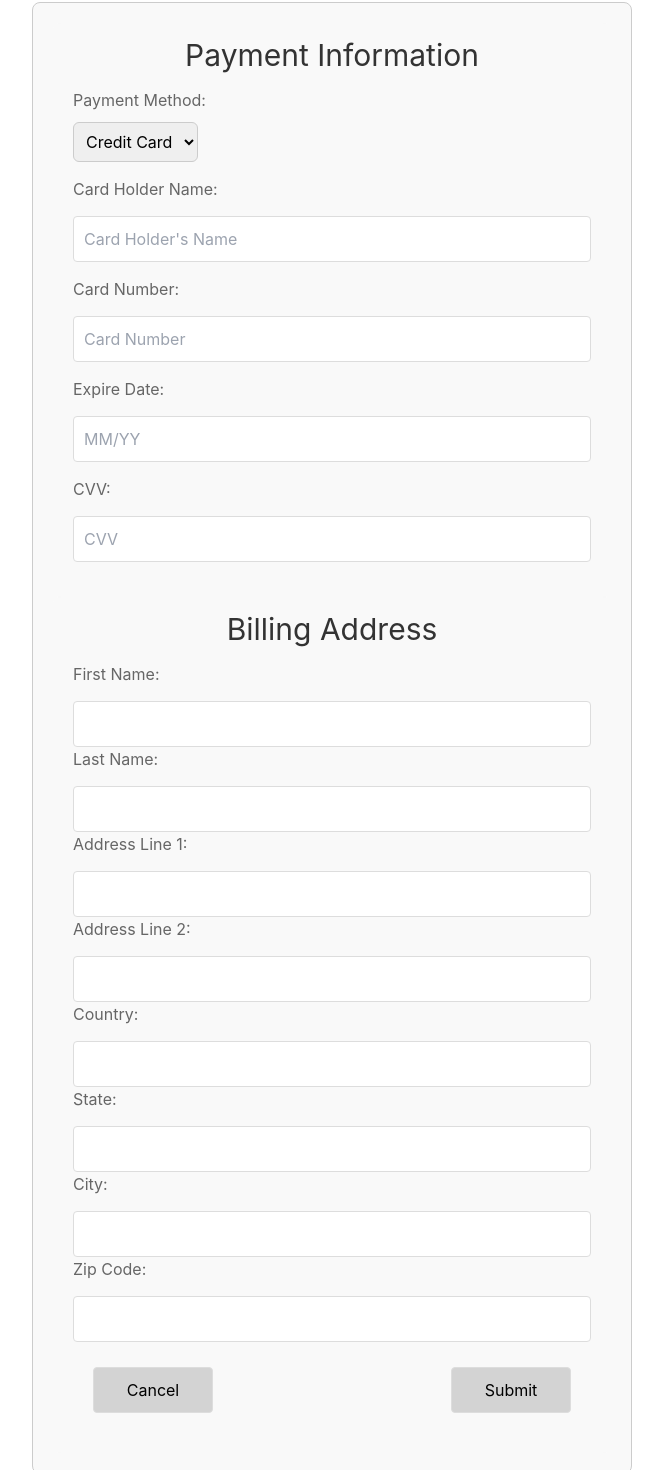
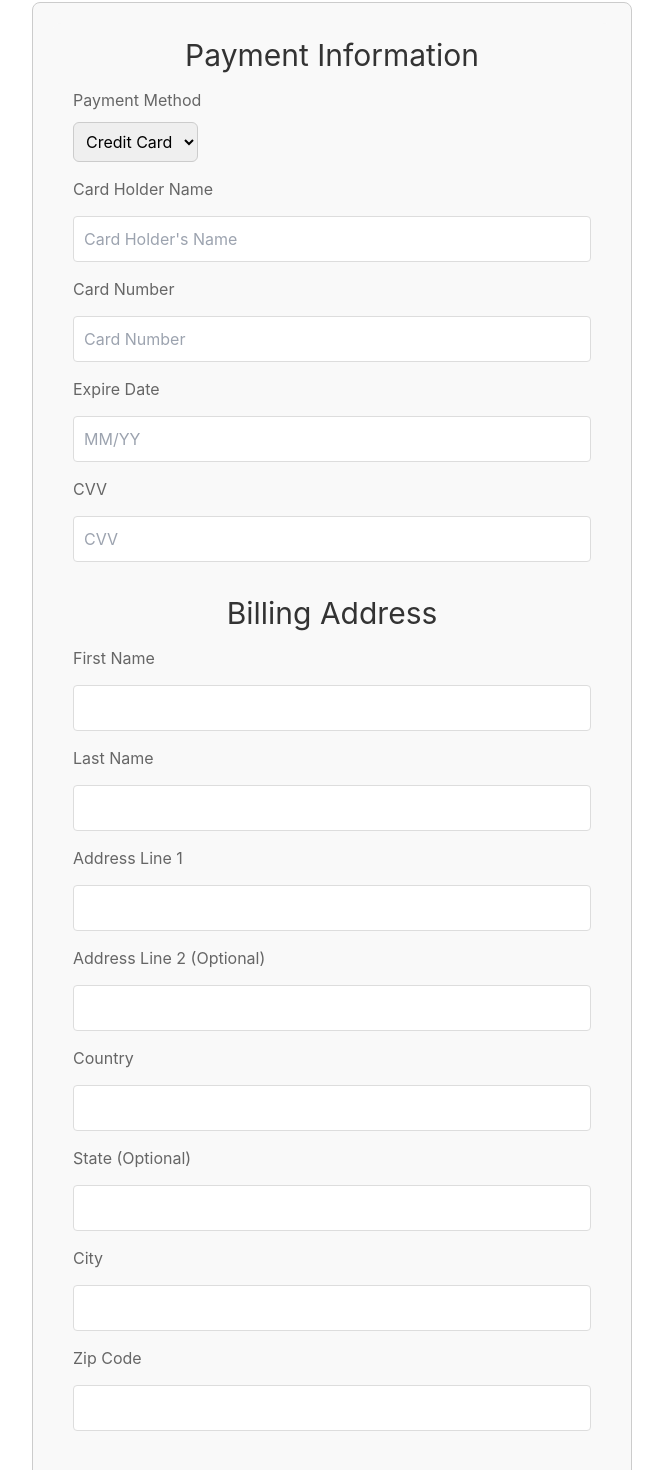
Before and after one commit to zephyr-jchen/computer-store-web, a React (Create React App) app in the folder computerstore/: page /payment in a window 1280 px wide. Shown: the part 18-1488 px from the top of the page, without its empty margins (308-971 px from the left). Built offline with nearby package versions, Linux system fonts and the light colour scheme.

Commit message:
1. update the structure of Payment page 2. add validations for some fields, eg. mandatory fields, field format, etc

```diff
--- a/computerstore/src/css/payment.css
+++ b/computerstore/src/css/payment.css
@@ -28,17 +28,14 @@
     margin-bottom: 10px;
 }
 
-.payment-container label,
-.billing-container label {
+.payment-container label {
     display: block;
     margin-bottom: 10px;
     color: #666;
 }
 
 .payment-container input,
-.billing-container input,
-.payment-container button,
-.billing-container button {
+.payment-container button {
     width: 100%;
     padding: 10px;
     margin-top: 5px;
@@ -53,24 +50,8 @@
     margin-bottom: 15px;
 }
 
-.billing-container {
-    max-width: 600px;
-    margin: 0px auto;
-    padding: 20px;
-    /* border: 1px solid #ccc; */
-    border-radius: 8px;
-    background-color: #f9f9f9;
-    display: block;
-    align-items: center;
-}
 
-.billing-container h1 {
-    text-align: center;
-    color: #333;
-    margin-top: -10px;
-    margin-left: 0px;
-    margin-bottom: 10px;
-}
+
 
 .action-btn{
     display: flex;
@@ -84,7 +65,3 @@
     padding: 10px 20px 10px 20px;
     /* margin: 0 200px; */
 }
-
-/* .action-btn button:hover{
-    background-color: green;
-} */
--- a/computerstore/src/pages/payment.js
+++ b/computerstore/src/pages/payment.js
@@ -2,54 +2,6 @@ import React from "react";
 import { useLocation, useNavigate } from "react-router-dom";
 import { useState } from 'react';
 import '../css/payment.css'
-
-// const Payment = () => {
-//    const { state } = useLocation();
-//    const { carts, subtotal, hst, shippingFee, total } = state || {};
-//   const navigate = useNavigate();
-
-//    if (!carts || carts.length === 0) {
-//      return (
-//        <div className="checkout-container">
-//          <h2>No items in the cart!</h2>
-//          <button onClick={() => navigate("/")}>Back to Home</button>
-//        </div>
-//      );
-//    }
-
-//   return (
-//     <div className="payment-container">
-//       <h2 className="payment-header">Payment Info</h2>
-//       <div className="order-summary">
-//         <h3>Order Details</h3>
-//         <ul>
-//           {carts.map((item, index) => {
-//             <li key={index}>
-//               {item.productId} - Quantity: {item.quantity}
-//             </li>;
-//           })}
-//         </ul>
-//         <div className="total-summary">
-//           <p>Subtotal: ${subtotal.toFixed(2)} CAD </p>
-//           <p>HST: ${hst.toFixed(2)} CAD</p>
-//           <p>Shipping Fee: ${shippingFee.toFixed(2)} CAD</p>
-//           <h3>Total: ${total.toFixed(2)} CAD</h3>
-//         </div>
-//       </div>
-
-//       <div className="checkout-actions">
-//         <button className="cancel-btn" onClick={() => navigate("/")}>
-//           Cancel
-//         </button>
-//         <button className="confirm-btn" onClick={() => alert("Order Placed.")}>
-//           Confirm
-//         </button>
-//       </div>
-//     </div>
-//   );
-// };
-
-// export default Payment;
 
 const Payment = () => {
     const [cardNumber, setCardNumber] = useState('');
@@ -79,18 +31,19 @@ const Payment = () => {
                 <h1>Payment Information</h1>
                 <form onSubmit={handleSubmit}>
                 <div>
-                        <label>Payment Method:</label>
+                        <label>Payment Method</label>
                         <select
                             value={paymentMethod}
                             onChange={e => setPaymentMethod(e.target.value)}
                             className="payment-method-select"
+                            required
                         >
                             <option value="creditCard">Credit Card</option>
                             <option value="debitCard">Debit Card</option>
                         </select>
                     </div>
                     <div>
-                        <label>Card Holder Name:</label>
+                        <label>Card Holder Name</label>
                         <input
                             type="text"
                             value={cardHolderName}
@@ -100,79 +53,81 @@ const Payment = () => {
                         />
                     </div>
                     <div>
-                        <label>Card Number:</label>
+                        <label>Card Number</label>
                         <input
                             type="text"
                             value={cardNumber}
                             onChange={e => setCardNumber(e.target.value)}
                             placeholder="Card Number"
+                            pattern="\d{16}"
+                            title="Card Number must be 16 digits"
                             required
                         />
                     </div>
                     <div>
-                        <label>Expire Date:</label>
+                        <label>Expire Date</label>
                         <input
                             type="text"
                             value={expiryDate}
                             onChange={e => setExpiryDate(e.target.value)}
                             placeholder="MM/YY"
+                            pattern="\d{2}/\d{2}"
+                            title="Expire date must be in MM/YY format"
                             required
                         />
                     </div>
                     <div>
-                        <label>CVV:</label>
+                        <label>CVV</label>
                         <input
                             type="text"
                             value={cvv}
                             onChange={e => setCVV(e.target.value)}
                             placeholder="CVV"
+                            pattern="\d{3,4}"
+                            title="CVV must be 3 or 4 digits"
                             required
                         />
                     </div>
-
-                </form>
-            </div>
-
-            <div className="billing-container">
-                <h1>Billing Address</h1>
-                <form>
+                    <br/>
+                    <h1>Billing Address</h1>
                     <div>
-                        <label>First Name:</label>
+                        <label>First Name</label>
                         <input type="text" value={firstName} onChange={e => setFirstName(e.target.value)} required />
                     </div>
                     <div>
-                        <label>Last Name:</label>
+                        <label>Last Name</label>
                         <input type="text" value={lastName} onChange={e => setLastName(e.target.value)} required />
                     </div>
                     <div>
-                        <label>Address Line 1:</label>
+                        <label>Address Line 1</label>
                         <input type="text" value={addressLine1} onChange={e => setAddressLine1(e.target.value)} required />
                     </div>
                     <div>
-                        <label>Address Line 2:</label>
+                        <label>Address Line 2 (Optional)</label>
                         <input type="text" value={addressLine2} onChange={e => setAddressLine2(e.target.value)} />
                     </div>
                     <div>
-                        <label>Country:</label>
+                        <label>Country</label>
                         <input type="text" value={country} onChange={e => setCountry(e.target.value)} required />
                     </div>
                     <div>
-                        <label>State:</label>
-                        <input type="text" value={state} onChange={e => setState(e.target.value)} required />
+                        <label>State (Optional)</label>
+                        <input type="text" value={state} onChange={e => setState(e.target.value)} />
                     </div>
                     <div>
-                        <label>City:</label>
+                        <label>City</label>
                         <input type="text" value={city} onChange={e => setCity(e.target.value)} required />
                     </div>
                     <div>
-                        <label>Zip Code:</label>
+                        <label>Zip Code</label>
                         <input type="text" value={zipCode} onChange={e => setZipCode(e.target.value)} required />
                     </div>
+                    <div className="action-btn">
+            <button type="button" onClick={() => navigate("/checkout")}>Cancel</button>
+            <button type="submit">Submit</button>
+            </div>
+
                 </form>
-                <div className="action-btn">
-            <button onClick={() => navigate("/checkout")}>Cancel</button>
-            <button onClick={handleSubmit}>Submit</button>
-            </div>
             </div>
 
 
```
